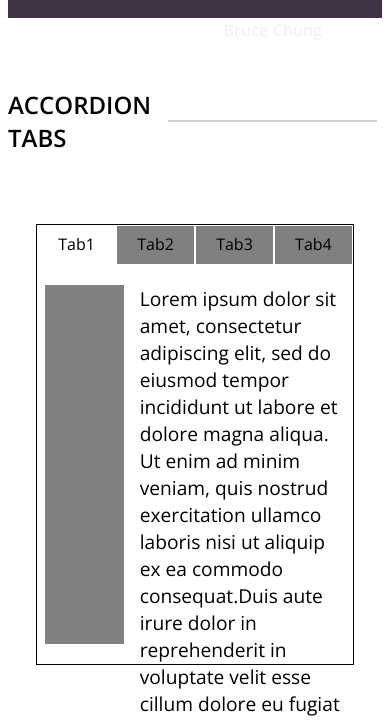
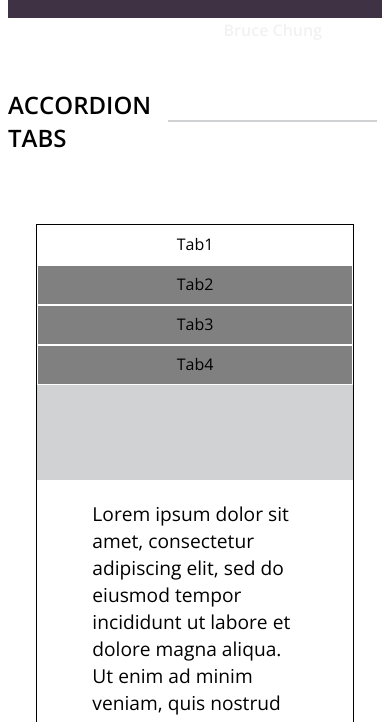
Before and after one commit to brucekchung/pattrn-party, a website: page index.html in a window 390 px wide. Shown: the part 103-825 px from the top of the page. Drawn offline with nearby package versions, Linux system fonts and the light colour scheme.

Commit message:
Add changes to resposiveness

```diff
--- a/index.html
+++ b/index.html
@@ -87,7 +87,7 @@
     <section class="header">
       <nav>
         <ul>
-          <li>
+          <li class='dark'>
             <div class="circle"></div>
           </li>
           <li>
--- a/style.css
+++ b/style.css
@@ -174,6 +174,31 @@ h2 {
 
 
 @media screen and (max-width: 850px) {
+  .accordion .tabs {
+    display: flex;
+    flex-direction: column;
+  }
+
+  .tabs div {
+    width: 100%;
+  }
+
+  .accordion .content {
+    display: flex;
+    flex-direction: column;
+  }
+
+  .accordion .image-box {
+    width: 100%;
+    height: 120px;
+    background: #D1D2D3;
+    margin-bottom: 20px;
+  }
+
+  .accordion .text-box {
+    overflow: auto;
+  }
+
   .flexible-cards {
     flex-direction: column;
   }
@@ -193,8 +218,18 @@ h2 {
     flex-direction: column;
   }
 
+  .header .dark {
+    padding: 10px;
+    background: #D1D2D3;
+    margin: 0;
+  }
+
   .header li {
-    border: 1px solid black;
+    margin: 10px;
+    width: 100%;
+  }
+
+  .header input {
     width: 100%;
   }
 }
```
